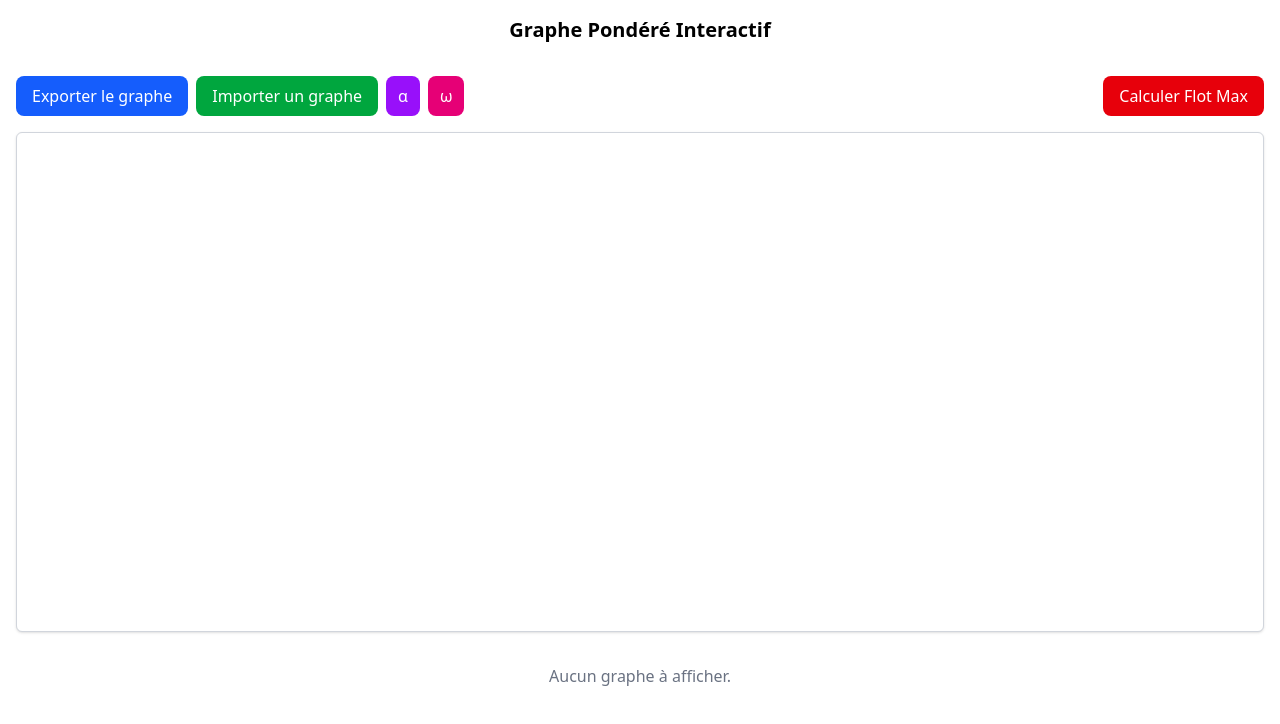
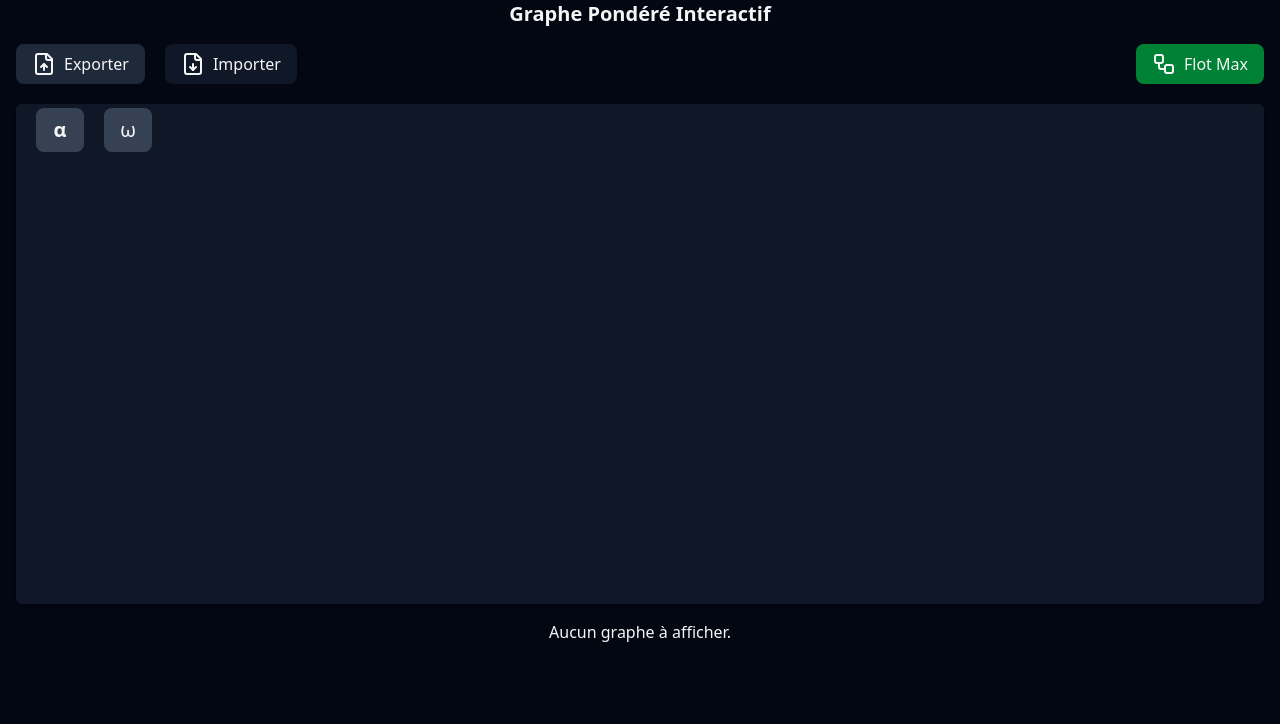
Before and after one commit to wharton-SP/RO, a React (Vite) app: page / in a window 1280 px wide. Shown: the top 724 px of the page. Built offline with nearby package versions, Linux system fonts and the light colour scheme.

Commit message:
Enhance: update Graph component UI with icons and improve layout; adjust Home component styling for better visibility

```diff
--- a/src/components/Graph.jsx
+++ b/src/components/Graph.jsx
@@ -1,3 +1,4 @@
+import { FileDown, FileUp, Workflow } from 'lucide-react';
 import React, { useState, useRef } from 'react';
 
 const Graph = ({ sendData }) => {
@@ -157,30 +158,38 @@ const Graph = ({ sendData }) => {
     };
 
     return (
-        <div className="p-4 space-y-4">
-            <div className="flex flex-wrap items-center gap-2">
-                <button onClick={exportGraph} className="px-4 py-2 bg-blue-600 text-white rounded-lg hover:bg-blue-700 transition">
-                    Exporter le graphe
+        <div className="p-4 space-y-4 flex flex-col gap-5">
+            <div className="relative flex justify-between items-center gap-2">
+                <div className='flex gap-5'>
+                    <button onClick={exportGraph} className="px-4 py-2 flex gap-2 bg-gray-800 text-white rounded-lg hover:bg-blue-700 transition">
+                        <FileUp /> <div>Exporter</div>
                     </button>
-                <button onClick={importGraph} className="px-4 py-2 bg-green-600 text-white rounded-lg hover:bg-green-700 transition">
-                    Importer un graphe
+                    <button onClick={importGraph} className="px-4 py-2 flex gap-2 bg-gray-900 text-white rounded-lg hover:bg-green-700 transition">
+                        <FileDown /> <div>Importer</div>
                     </button>
-                <button onClick={() => addSuperNode('α')} className="px-3 py-2 bg-purple-600 text-white rounded-lg hover:bg-purple-700 transition">
+                </div>
+
+                <div>
+                    <button onClick={calculateFlow} className="px-4 py-2 flex gap-2 ml-auto bg-green-700 text-white rounded-lg transition">
+                        <Workflow /> <div>Flot Max</div>
+                    </button>
+                </div>
+
+                <div className='absolute -bottom-17  left-5 flex gap-5'>
+                    <button onClick={() => addSuperNode('α')} className="px-4 py-2 bg-gray-700 w-12 rounded-lg font-bold text-xl hover:w-20 transition-all">
                         α
                     </button>
-                <button onClick={() => addSuperNode('ω')} className="px-3 py-2 bg-pink-600 text-white rounded-lg hover:bg-pink-700 transition">
+                    <button onClick={() => addSuperNode('ω')} className="px-4 py-2 bg-gray-700 w-12 rounded-lg flont-bold text-xl hover:w-20 transition-all">
                         ω
                     </button>
-                <button onClick={calculateFlow} className="px-4 py-2 ml-auto bg-red-600 text-white rounded-lg hover:bg-red-700 transition">
-                    Calculer Flot Max
-                </button>
+                </div>
             </div>
 
             <svg
                 ref={svgRef}
                 width="100%"
                 height="500px"
-                className="border border-gray-300 rounded-md shadow-sm bg-white"
+                className="rounded-md shadow-sm bg-gray-900 m-4"
                 style={{ cursor: 'crosshair' }}
                 onClick={addNode}
                 onMouseMove={handleMouseMove}
@@ -189,7 +198,7 @@ const Graph = ({ sendData }) => {
             >
                 <defs>
                     <marker id="arrow" markerWidth="10" markerHeight="10" refX="10" refY="5" orient="auto">
-                        <path d="M0,0 L10,5 L0,10 Z" fill="black" />
+                        <path d="M0,0 L10,5 L0,10 Z" fill="white" />
                     </marker>
                 </defs>
 
@@ -209,11 +218,11 @@ const Graph = ({ sendData }) => {
                                 y1={y1}
                                 x2={x2}
                                 y2={y2}
-                                stroke="black"
+                                stroke="white"
                                 strokeWidth="2"
                                 markerEnd="url(#arrow)"
                             />
-                            <text x={midX} y={midY - 5} textAnchor="middle" fill="black" className="text-sm">{edge.weight}</text>
+                            <text x={midX} y={midY - 5} textAnchor="middle" fill="white" className="text-sm">{edge.weight}</text>
                         </g>
                     );
                 })}
--- a/src/index.css
+++ b/src/index.css
@@ -1,4 +1,9 @@
 @import "tailwindcss";
+
+*{
+  margin: 0;
+  color: whitesmoke;
+}
 
 .graph-container {
   position: absolute;
--- a/src/pages/Home.jsx
+++ b/src/pages/Home.jsx
@@ -31,7 +31,7 @@ const Home = () => {
     }, [resultFlow]);
 
     return (
-        <div className="App">
+        <div className="App bg-gray-950 min-h-screen">
             <h1 className="text-xl font-bold text-center my-4">Graphe Pondéré Interactif</h1>
             <Graph sendData={handleData} />
             <GraphResult result={resultFlow} coo={coo} finalF={setFinalDisplay} />
```
Lines whose indentation alone changed are shown as unchanged.
